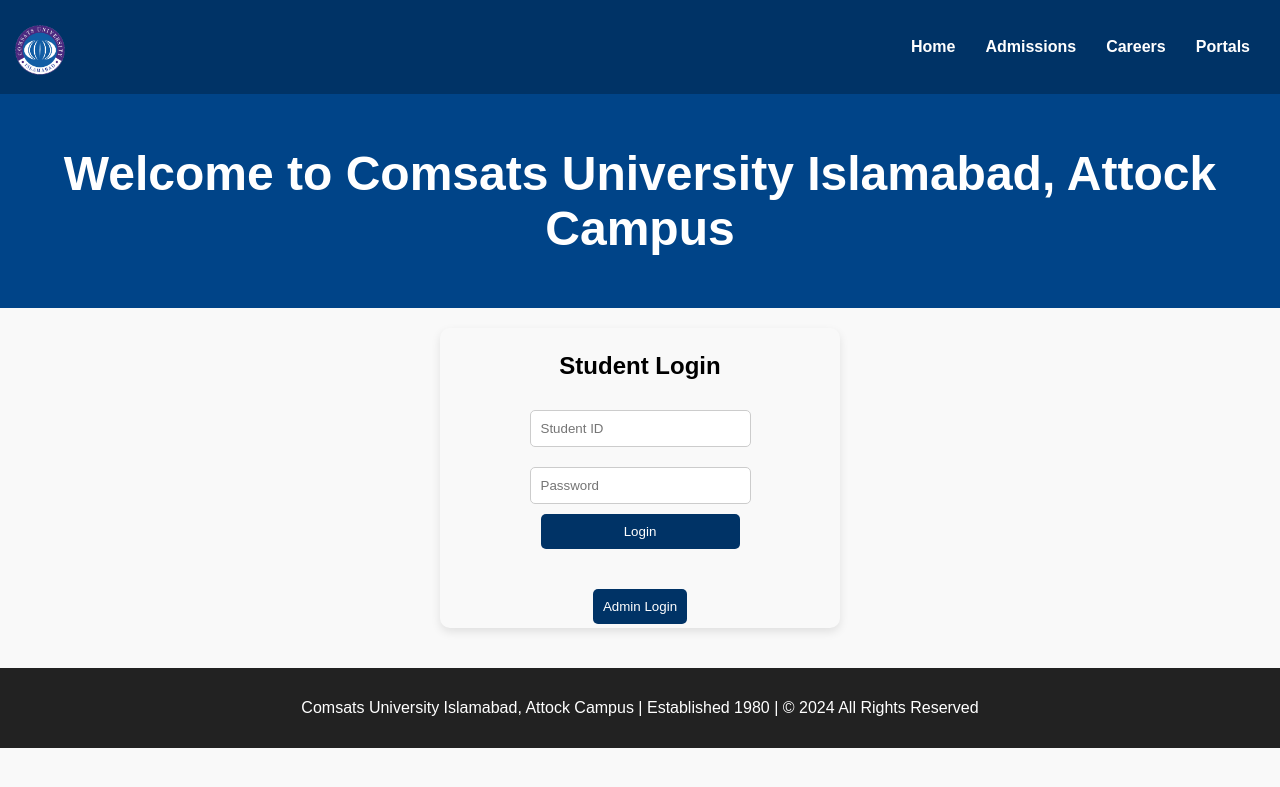
After one commit to flickShot555/YoungDevInterns_FullStack_Tasks, a PHP site: page /login.php in a window 1280 px wide. The commit adds this page. Shown: the top 787 px of the page. Run offline with PHP 8.4, Linux system fonts and the light colour scheme.

Commit message:
added login forms

```diff
--- a/university-website/index.php
+++ b/university-website/index.php
@@ -4,7 +4,7 @@
     <meta charset="UTF-8">
     <meta name="viewport" content="width=device-width, initial-scale=1.0">
     <title>Comsats University Islamabad, Attock Campus</title>
-    <link rel="stylesheet" href="styles.css">
+    <link rel="stylesheet" href="index_styles.css">
     <script src="https://kit.fontawesome.com/a076d05399.js" crossorigin="anonymous"></script>
     <script>
         function toggleMenu() {
@@ -26,10 +26,10 @@
         <div class="burger-menu" onclick="toggleMenu()">&#9776;</div>
         <div class="nav-left" id="nav-menu">
             <ul>
-                <li><a href="#">Home</a></li>
+                <li><a href="index.php">Home</a></li>
                 <li><a href="#">Admissions</a></li>
                 <li><a href="#">Careers</a></li>
-                <li><a href="#">Portals</a></li>
+                <li><a href="login.php">Portals</a></li>
             </ul>
         </div>
     </nav>
--- /dev/null
+++ b/university-website/login.php
@@ -0,0 +1,123 @@
+<!DOCTYPE html>
+<html lang="en">
+<head>
+    <meta charset="UTF-8">
+    <meta name="viewport" content="width=device-width, initial-scale=1.0">
+    <title>Login to your Comsats portal</title>
+    <link rel="stylesheet" href="login_styles.css">
+    <script>
+        function toggleMenu() {
+            var menu = document.getElementById("nav-menu");
+            if (menu.style.display === "flex") {
+                menu.style.display = "none";
+            } else {
+                menu.style.display = "flex";
+            }
+        }
+    </script>
+</head>
+<body>
+    <!-- Navigation Bar -->
+    <nav class="navbar">
+        <div class="nav-right">
+            <img src="comsats logo.png" alt="Comsats Logo" class="logo">
+        </div>
+        <div class="burger-menu" onclick="toggleMenu()">&#9776;</div>
+        <div class="nav-left" id="nav-menu">
+            <ul>
+                <li><a href="index.php">Home</a></li>
+                <li><a href="#">Admissions</a></li>
+                <li><a href="#">Careers</a></li>
+                <li><a href="login.php">Portals</a></li>
+            </ul>
+        </div>
+    </nav>
+
+    <!-- Banner -->
+    <header class="banner">
+        <h1>Welcome to Comsats University Islamabad, Attock Campus</h1>
+    </header>
+
+    <div class="main">
+        <div class="login-container">
+            <div class="form-section" id="formSection">
+                <!--form id="studentForm">
+                    <h2 style="align-self:center">Student Login</h2>
+                    <input type="text" placeholder="Student ID" required>
+                    <input type="password" placeholder="Password" required>
+                    <button type="submit">Login</button>
+                </!--form>
+                <form-- id="adminForm" class="hidden">
+                    <h2>Admin Login</h2>
+                    <input type="text" placeholder="Admin Username" required>
+                    <input type="password" placeholder="Password" required>
+                    <button type="submit">Login</button>
+                </form-->
+                <div class="studentlogin" id="studentlogin">
+
+                    <div class="forms">
+                        <h2>Student Login</h2>
+                        <form style="display: flex;flex-direction: column; align-items: center;justify-content: center;"
+                                action="studentlogin.php" method="POST">
+                        <input style="width:100%" type="text" placeholder="Student ID" required>
+                        <input style="width:100%" type="password" placeholder="Password" required>
+                        <button type="submit">Login</button>
+                        </form>
+                    </div>
+                    <div class="toggle-section" id="toggleSection">
+                        <button id="toggleButton">Admin Login</button>
+                    </div>
+                </div>
+                <div class="adminlogin" id="adminlogin">
+
+                    <div class="forms">
+                        <h2>Admin Login</h2>
+                        <form style="display: flex;flex-direction: column; align-items: center;justify-content: center;"
+                            action="adminlogin.php" method="POST">
+                        <input style="width:100%" type="text" placeholder="Student ID" required>
+                        <input style="width:100%" type="password" placeholder="Password" required>
+                        <button type="submit">Login</button>
+                        </form>
+                    </div>
+                    <div class="toggle-section" id="toggleSection">
+                        <button id="toggleButton">Student Login</button>
+                    </div>
+                </div>
+            </div>
+
+            <!--div class="toggle-section" id="toggleSection">
+                <button id="toggleButton">Admin Login</button>
+            </!--div-->
+        </div>
+    </div>
+
+    <!-- Footer -->
+    <footer class="footer">
+        <p>Comsats University Islamabad, Attock Campus | Established 1980 | &copy; 2024 All Rights Reserved</p>
+    </footer>
+
+
+    <script>
+        document.addEventListener("DOMContentLoaded", function () {
+            const toggleButtons = document.querySelectorAll('.toggle-section button');
+            const studentLogin = document.getElementById('studentlogin');
+            const adminLogin = document.getElementById('adminlogin');
+
+            // Set initial state
+            adminLogin.style.display = "none"; // Hide admin form initially
+
+            toggleButtons.forEach(button => {
+                button.addEventListener("click", function () {
+                    if (studentLogin.style.display === "none") {
+                        studentLogin.style.display = "flex";
+                        adminLogin.style.display = "none";
+                    } else {
+                        studentLogin.style.display = "none";
+                        adminLogin.style.display = "flex";
+                    }
+                });
+            });
+        });
+    </script>
+</body>
+</html>
--- /dev/null
+++ b/university-website/login_styles.css
@@ -0,0 +1,234 @@
+body {
+    font-family: Arial, sans-serif;
+    margin: 0;
+    padding: 0;
+    background-color: #f9f9f9;
+}
+.navbar {
+    max-width: 100%;
+    display: flex;
+    flex-direction: row;
+    align-items: center ;
+    justify-content: space-between;
+    background: #003366;
+    padding: 15px;
+    color: white;
+}
+
+.nav-left {
+    display: none;
+    flex-direction: column;
+    align-items: center;
+}
+
+.burger-menu {
+    display: block;
+    cursor: pointer;
+    font-size: 24px;
+}
+
+.nav-left ul {
+    list-style: none;
+    padding: 0;
+    margin: 0;
+    display: flex;
+    flex-direction: column;
+    text-align: center;
+}
+
+.nav-left ul li {
+    margin: 10px 0;
+}
+
+.nav-left ul li a {
+    color: white;
+    text-decoration: none;
+    font-weight: bold;
+    transition: color 0.3s, transform 0.3s ease-in-out;
+    display: inline-block;
+}
+
+.nav-left ul li a:hover {
+    color: #ffcc00;
+    transform: scale(1.1);
+}
+
+.logo {
+    height: 100px; /* Doubled the size for mobile */
+    margin-top: 10px;
+}
+
+.banner {
+    text-align: center;
+    background: #004488;
+    color: white;
+    padding: 20px;
+    font-size: 20px; /* Reduced font size for mobile */
+}
+
+.main{
+    display: flex;
+    flex-direction: column;
+    align-items: center;
+    justify-content: center;
+    padding: 20px;
+}
+
+.login-container {
+    width: 400px;
+    height: 300px;
+    display: flex;
+    border-radius: 10px;
+    overflow: hidden;
+    box-shadow: 0px 4px 10px rgba(0, 0, 0, 0.1);
+    display: flex;
+    flex-direction: row;
+    align-items: center;
+    justify-content: center;
+
+}
+
+.studentlogin, .adminlogin {
+    display: flex;
+    flex-direction: column;
+    align-items: center;
+    justify-content: center;
+    width: 100%;
+    height: 100%;
+    opacity: 1;
+    transition: opacity 0.5s ease-in-out, transform 0.5s ease-in-out;
+}
+
+.hidden {
+    opacity: 0;
+    transform: translateY(-20px);
+    pointer-events: none;
+}
+
+.left, .right {
+    flex: 1;
+    display: flex;
+    align-items: center;
+    justify-content: center;
+    text-align: center;
+    transition: all 0.5s ease-in-out;
+}
+
+.left {
+    background: #003366;
+    color: white;
+    cursor: pointer;
+}
+
+.right {
+    background: white;
+    padding: 20px;
+}
+
+.right form {
+    display: flex;
+    flex-direction: column;
+    align-items: center;
+}
+
+input {
+    width: 90%;
+    padding: 10px;
+    margin: 10px 0;
+    border: 1px solid #ccc;
+    border-radius: 5px;
+}
+
+button {
+    width: 100%;
+    padding: 10px;
+    background: #003366;
+    color: white;
+    border: none;
+    border-radius: 5px;
+    cursor: pointer;
+    transition: background 0.3s;
+}
+
+button:hover {
+    background: #ffcc00;
+}
+
+.toggle-section {
+    margin:2.5vh;
+    font-weight: bold;
+    cursor: pointer;
+    transition: color 0.3s, transform 0.3s;
+}
+
+.toggle-section:hover {
+    color: #ffcc00;
+    transform: scale(1.1);
+}
+
+.forms {
+    display: flex;
+    flex-direction: column;
+    align-items: center;
+    justify-content: center;
+    padding:2.5vh;
+    width: 100%;
+    height: 100%;
+    opacity: 1;
+    transition: opacity 0.5s ease-in-out, transform 0.5s ease-in-out;
+}
+
+/* Toggle Animation */
+.login-container.flip .left {
+    transform: translateX(100%);
+    opacity: 0;
+}
+
+.login-container.flip .right {
+    transform: translateX(-100%);
+    opacity: 0;
+}
+
+.footer {
+    text-align: center;
+    background: #222;
+    color: white;
+    padding: 15px;
+    margin-top: 20px;
+}
+
+/* Media Query for Larger Screens */
+@media (min-width: 768px) {
+    .navbar {
+        flex-direction: row;
+        justify-content: space-between;
+    }
+    .nav-left {
+        display: flex;
+    }
+    .burger-menu {
+        display: none;
+    }
+    .nav-left ul {
+        flex-direction: row;
+    }
+    .nav-left ul li {
+        margin: 0 15px;
+    }
+    .container {
+        flex-direction: row;
+        justify-content: space-between;
+    }
+    .left-panel, .right-panel {
+        width: 25%;
+    }
+    .center-panel {
+        width: 45%;
+    }
+    .logo {
+        height: 50px;
+    }
+    .banner {
+        font-size: 24px;
+    }
+}
```
Also changed, not shown: university-website/index_styles.css (renamed from university-website/styles.css), university-website/loginsignup.php (deleted).
